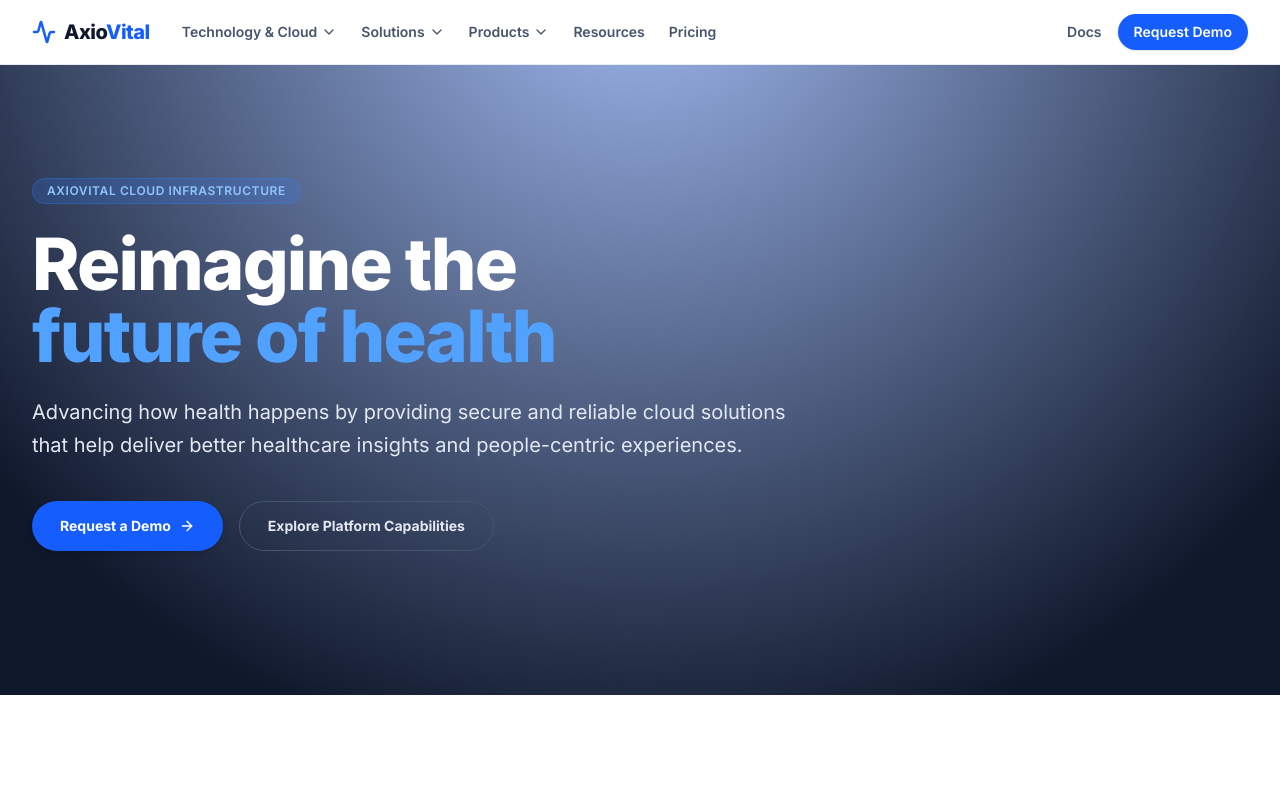
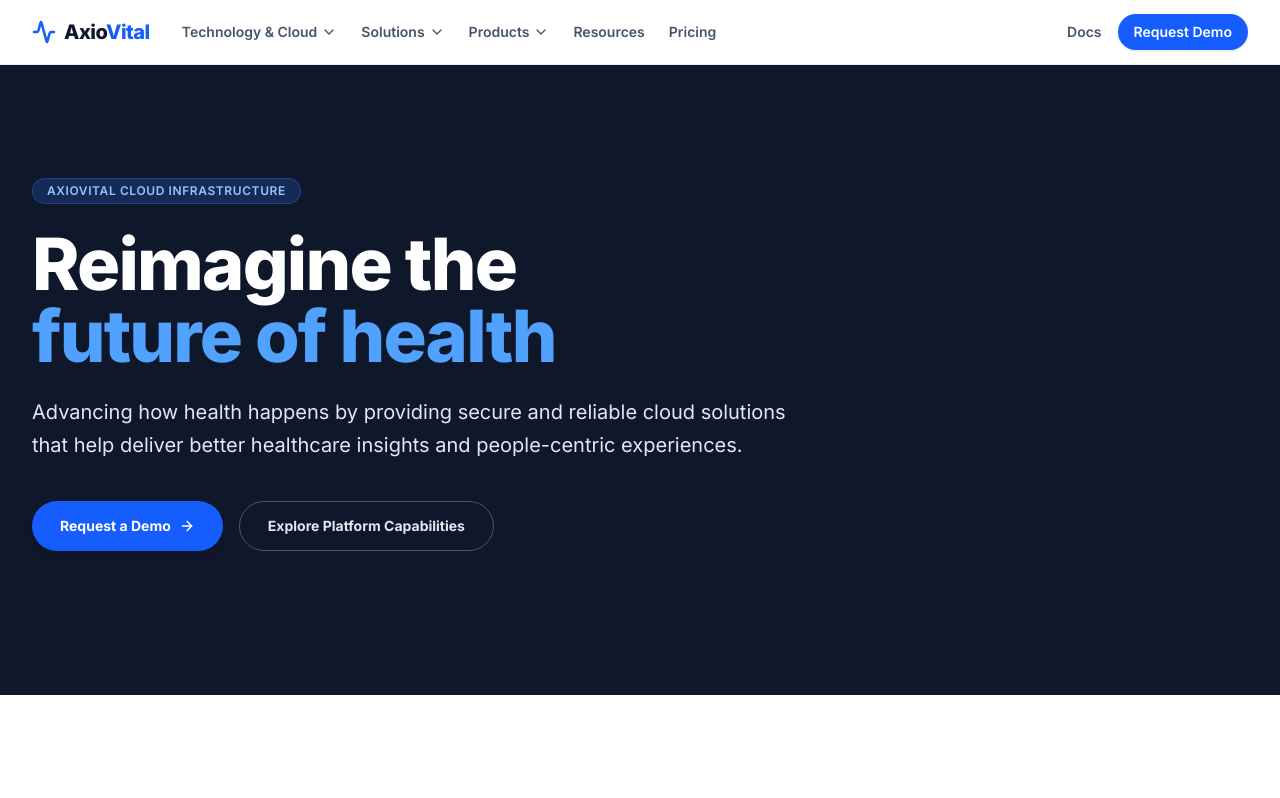
Before and after one commit to somraj-dev/website, a Next.js app: page / in a window 1280 px wide. Shown: the top 798 px of the page. Built offline with nearby package versions, Linux system fonts and the light colour scheme.

Commit message:
Replace radial gradient with solid dark color to ensure background rendering contrast

```diff
--- a/src/app/globals.css
+++ b/src/app/globals.css
@@ -33,7 +33,7 @@
 }
 
 .hero-gradient {
-  background: radial-gradient(circle at 50% -20%, rgba(37, 99, 235, 0.4) 0%, rgba(15, 23, 42, 1) 85%);
+  background: #0f172a;
 }
 
 .card-shadow {
```
